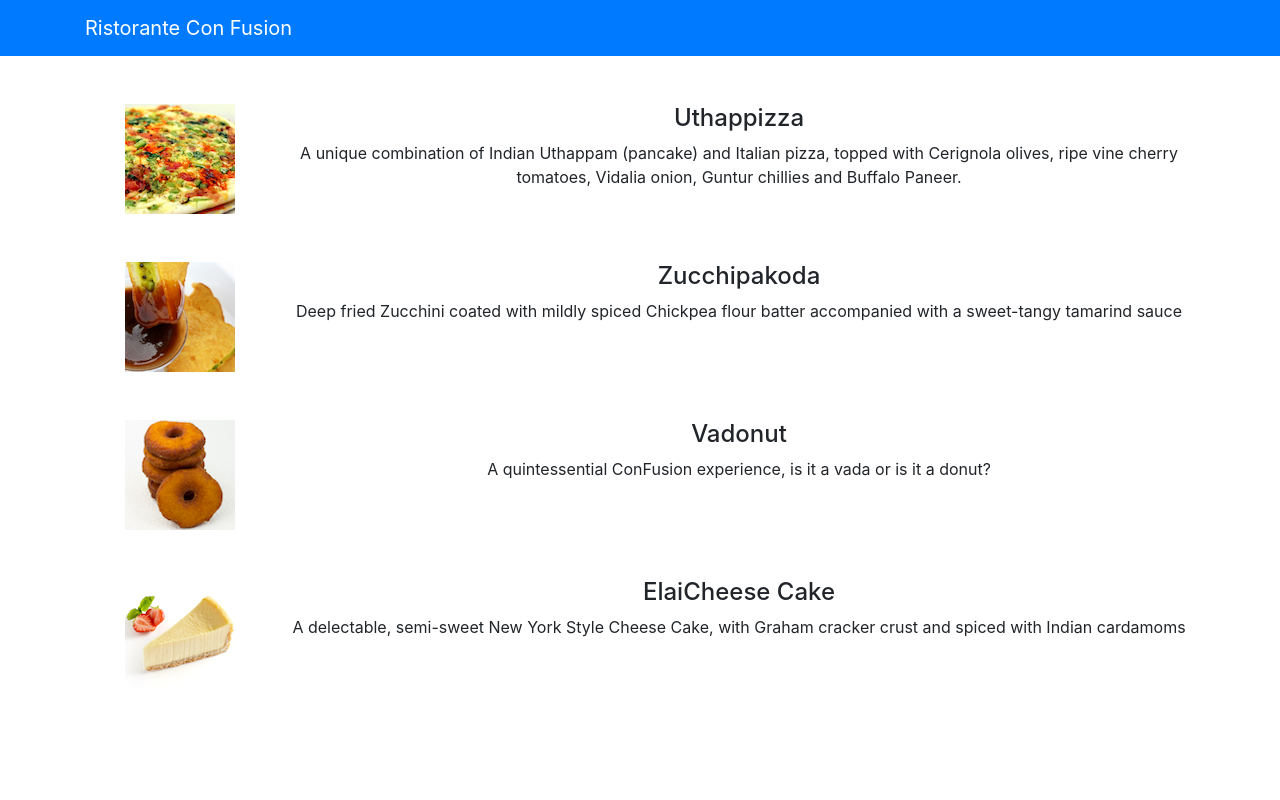
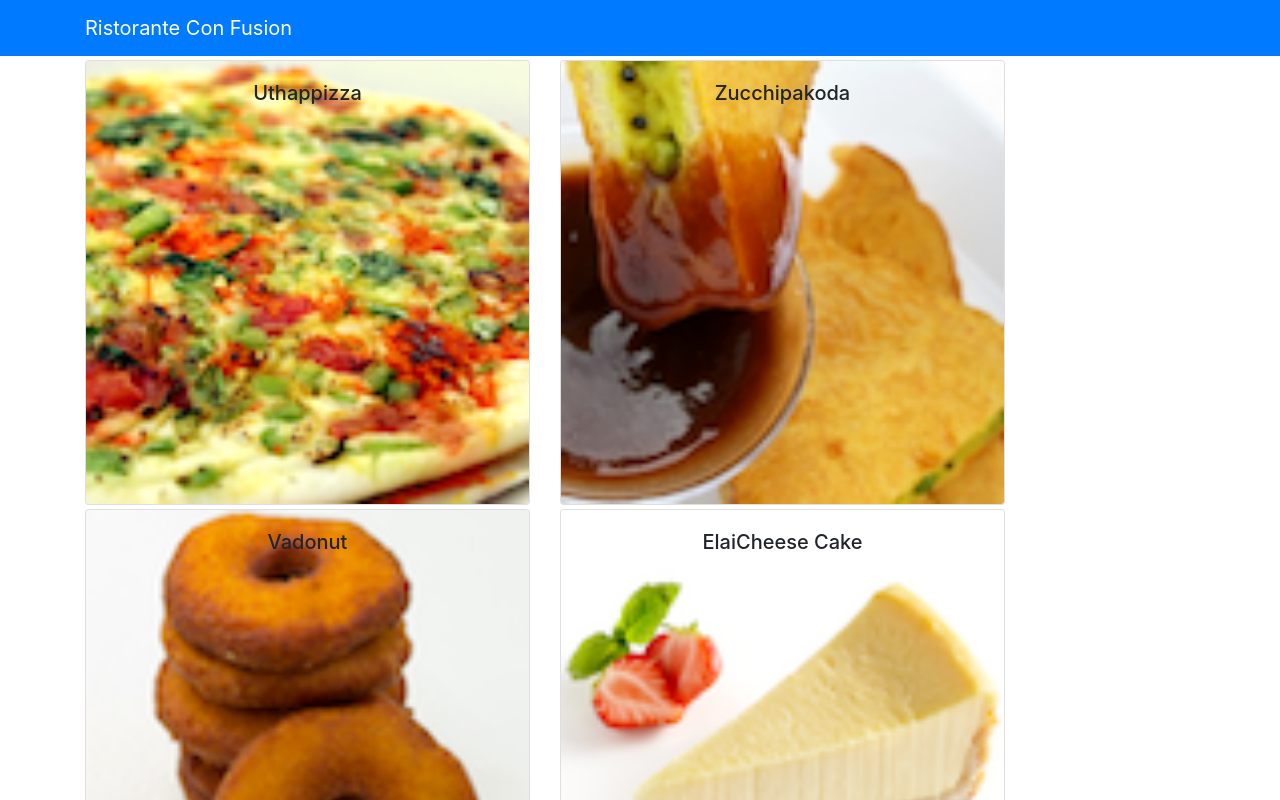
Before and after one commit to lequangduc/ConfusionClient, a React (Create React App) app: page / in a window 1280 px wide. Shown: the top 800 px of the page. Built offline with nearby package versions, Linux system fonts and the light colour scheme.

Commit message:
Components part 2

```diff
--- a/src/App.js
+++ b/src/App.js
@@ -3,7 +3,14 @@
 import { Navbar, NavbarBrand } from "reactstrap";
 import Menu from "./components/MenuComponents";
 import "./App.css";
+import { DISHES } from "./shared/dishes";
 class App extends Component {
+  constructor(props) {
+    super(props);
+    this.state = {
+      dishes: DISHES,
+    };
+  }
   render() {
     return (
       <div className="App">
@@ -12,7 +19,7 @@
             <NavbarBrand href="/">Ristorante Con Fusion</NavbarBrand>
           </div>
         </Navbar>
-        <Menu />
+        <Menu dishes={this.state.dishes} />
       </div>
     );
   }
--- a/src/components/MenuComponents.js
+++ b/src/components/MenuComponents.js
@@ -1,76 +1,58 @@
 import React, { Component } from "react";
-import { Media } from "reactstrap";
+import {
+  Card,
+  CardImg,
+  CardImgOverlay,
+  CardText,
+  CardBody,
+  CardTitle,
+} from "reactstrap";
 class Menu extends Component {
   constructor(props) {
     super(props);
 
     this.state = {
-      dishes: [
-        {
-          id: 0,
-          name: "Uthappizza",
-          image: "assets/images/uthappizza.png",
-          category: "mains",
-          label: "Hot",
-          price: "4.99",
-          description:
-            "A unique combination of Indian Uthappam (pancake) and Italian pizza, topped with Cerignola olives, ripe vine cherry tomatoes, Vidalia onion, Guntur chillies and Buffalo Paneer.",
-        },
-        {
-          id: 1,
-          name: "Zucchipakoda",
-          image: "assets/images/zucchipakoda.png",
-          category: "appetizer",
-          label: "",
-          price: "1.99",
-          description:
-            "Deep fried Zucchini coated with mildly spiced Chickpea flour batter accompanied with a sweet-tangy tamarind sauce",
-        },
-        {
-          id: 2,
-          name: "Vadonut",
-          image: "assets/images/vadonut.png",
-          category: "appetizer",
-          label: "New",
-          price: "1.99",
-          description:
-            "A quintessential ConFusion experience, is it a vada or is it a donut?",
-        },
-        {
-          id: 3,
-          name: "ElaiCheese Cake",
-          image: "assets/images/elaicheesecake.png",
-          category: "dessert",
-          label: "",
-          price: "2.99",
-          description:
-            "A delectable, semi-sweet New York Style Cheese Cake, with Graham cracker crust and spiced with Indian cardamoms",
-        },
-      ],
+      selectedDish: null,
     };
   }
+
+  onDishSelected(dish) {
+    this.setState({ selectedDish: dish });
+  }
+  renderDish(dish) {
+    if (dish != null) {
+      return (
+        <Card>
+          <CardImg width="100%" src={dish.image} alt={dish.name} />
+          <CardBody>
+            <CardTitle>{dish.name}</CardTitle>
+            <CardText>{dish.description}</CardText>
+          </CardBody>
+        </Card>
+      );
+    } else {
+      return <div></div>;
+    }
+  }
+
   render() {
-    const menu = this.state.dishes.map((dish) => {
+    const menu = this.props.dishes.map((dish) => {
       return (
-        <div key={dish.id} className="col-12 mt-5">
-          <Media tag="li">
-            <Media left middle>
-              <Media object src={dish.image} alt={dish.name} />
-            </Media>
-            <Media body className="ml-5">
-              <Media heading>{dish.name}</Media>
-              <p>{dish.description}</p>
-            </Media>
-          </Media>
+        <div key={dish.id} className="col-12 col-md-5 mt-1">
+          <Card onClick={() => this.onDishSelected(dish)}>
+            <CardImg width="100%" src={dish.image} alt={dish.name} />
+            <CardImgOverlay>
+              <CardTitle>{dish.name}</CardTitle>
+            </CardImgOverlay>
+          </Card>
         </div>
       );
     });
 
     return (
       <div className="container">
-        <div className="row">
-          <Media list>{menu}</Media>
-        </div>
+        <div className="row">{menu}</div>
+        <div className="row">{this.renderDish(this.state.selectedDish)}</div>
       </div>
     );
   }
--- /dev/null
+++ b/src/shared/dishes.js
@@ -0,0 +1,194 @@
+export const DISHES = [
+  {
+    id: 0,
+    name: "Uthappizza",
+    image: "assets/images/uthappizza.png",
+    category: "mains",
+    label: "Hot",
+    price: "4.99",
+    description:
+      "A unique combination of Indian Uthappam (pancake) and Italian pizza, topped with Cerignola olives, ripe vine cherry tomatoes, Vidalia onion, Guntur chillies and Buffalo Paneer.",
+    comments: [
+      {
+        id: 0,
+        rating: 5,
+        comment: "Imagine all the eatables, living in conFusion!",
+        author: "John Lemon",
+        date: "2012-10-16T17:57:28.556094Z",
+      },
+      {
+        id: 1,
+        rating: 4,
+        comment:
+          "Sends anyone to heaven, I wish I could get my mother-in-law to eat it!",
+        author: "Paul McVites",
+        date: "2014-09-05T17:57:28.556094Z",
+      },
+      {
+        id: 2,
+        rating: 3,
+        comment: "Eat it, just eat it!",
+        author: "Michael Jaikishan",
+        date: "2015-02-13T17:57:28.556094Z",
+      },
+      {
+        id: 3,
+        rating: 4,
+        comment: "Ultimate, Reaching for the stars!",
+        author: "Ringo Starry",
+        date: "2013-12-02T17:57:28.556094Z",
+      },
+      {
+        id: 4,
+        rating: 2,
+        comment: "It's your birthday, we're gonna party!",
+        author: "25 Cent",
+        date: "2011-12-02T17:57:28.556094Z",
+      },
+    ],
+  },
+  {
+    id: 1,
+    name: "Zucchipakoda",
+    image: "assets/images/zucchipakoda.png",
+    category: "appetizer",
+    label: "",
+    price: "1.99",
+    description:
+      "Deep fried Zucchini coated with mildly spiced Chickpea flour batter accompanied with a sweet-tangy tamarind sauce",
+    comments: [
+      {
+        id: 0,
+        rating: 5,
+        comment: "Imagine all the eatables, living in conFusion!",
+        author: "John Lemon",
+        date: "2012-10-16T17:57:28.556094Z",
+      },
+      {
+        id: 1,
+        rating: 4,
+        comment:
+          "Sends anyone to heaven, I wish I could get my mother-in-law to eat it!",
+        author: "Paul McVites",
+        date: "2014-09-05T17:57:28.556094Z",
+      },
+      {
+        id: 2,
+        rating: 3,
+        comment: "Eat it, just eat it!",
+        author: "Michael Jaikishan",
+        date: "2015-02-13T17:57:28.556094Z",
+      },
+      {
+        id: 3,
+        rating: 4,
+        comment: "Ultimate, Reaching for the stars!",
+        author: "Ringo Starry",
+        date: "2013-12-02T17:57:28.556094Z",
+      },
+      {
+        id: 4,
+        rating: 2,
+        comment: "It's your birthday, we're gonna party!",
+        author: "25 Cent",
+        date: "2011-12-02T17:57:28.556094Z",
+      },
+    ],
+  },
+  {
+    id: 2,
+    name: "Vadonut",
+    image: "assets/images/vadonut.png",
+    category: "appetizer",
+    label: "New",
+    price: "1.99",
+    description:
+      "A quintessential ConFusion experience, is it a vada or is it a donut?",
+    comments: [
+      {
+        id: 0,
+        rating: 5,
+        comment: "Imagine all the eatables, living in conFusion!",
+        author: "John Lemon",
+        date: "2012-10-16T17:57:28.556094Z",
+      },
+      {
+        id: 1,
+        rating: 4,
+        comment:
+          "Sends anyone to heaven, I wish I could get my mother-in-law to eat it!",
+        author: "Paul McVites",
+        date: "2014-09-05T17:57:28.556094Z",
+      },
+      {
+        id: 2,
+        rating: 3,
+        comment: "Eat it, just eat it!",
+        author: "Michael Jaikishan",
+        date: "2015-02-13T17:57:28.556094Z",
+      },
+      {
+        id: 3,
+        rating: 4,
+        comment: "Ultimate, Reaching for the stars!",
+        author: "Ringo Starry",
+        date: "2013-12-02T17:57:28.556094Z",
+      },
+      {
+        id: 4,
+        rating: 2,
+        comment: "It's your birthday, we're gonna party!",
+        author: "25 Cent",
+        date: "2011-12-02T17:57:28.556094Z",
+      },
+    ],
+  },
+  {
+    id: 3,
+    name: "ElaiCheese Cake",
+    image: "assets/images/elaicheesecake.png",
+    category: "dessert",
+    label: "",
+    price: "2.99",
+    description:
+      "A delectable, semi-sweet New York Style Cheese Cake, with Graham cracker crust and spiced with Indian cardamoms",
+    comments: [
+      {
+        id: 0,
+        rating: 5,
+        comment: "Imagine all the eatables, living in conFusion!",
+        author: "John Lemon",
+        date: "2012-10-16T17:57:28.556094Z",
+      },
+      {
+        id: 1,
+        rating: 4,
+        comment:
+          "Sends anyone to heaven, I wish I could get my mother-in-law to eat it!",
+        author: "Paul McVites",
+        date: "2014-09-05T17:57:28.556094Z",
+      },
+      {
+        id: 2,
+        rating: 3,
+        comment: "Eat it, just eat it!",
+        author: "Michael Jaikishan",
+        date: "2015-02-13T17:57:28.556094Z",
+      },
+      {
+        id: 3,
+        rating: 4,
+        comment: "Ultimate, Reaching for the stars!",
+        author: "Ringo Starry",
+        date: "2013-12-02T17:57:28.556094Z",
+      },
+      {
+        id: 4,
+        rating: 2,
+        comment: "It's your birthday, we're gonna party!",
+        author: "25 Cent",
+        date: "2011-12-02T17:57:28.556094Z",
+      },
+    ],
+  },
+];
```
